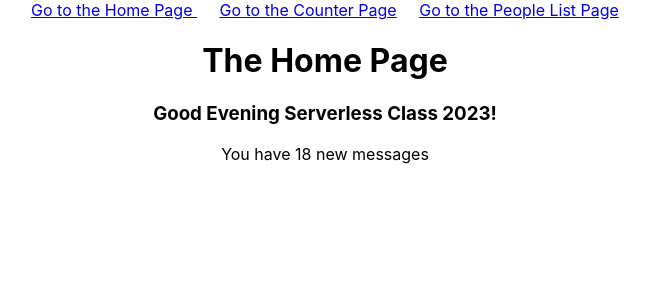
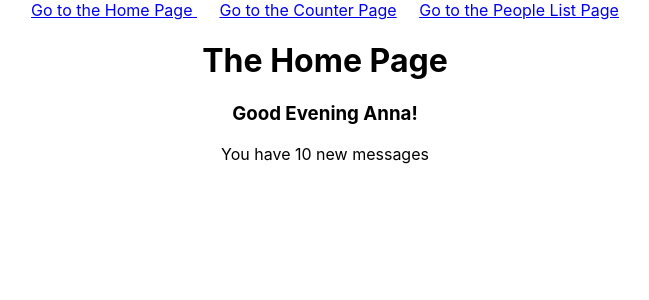
Before and after one commit to annamccreery/my-react-app, a React (Create React App) app: page / in a window 1280 px wide. Shown: the top 300 px of the page, without its empty margins (315-964 px from the left). Built offline with nearby package versions, Linux system fonts and the light colour scheme.

Commit message:
bug fix
playing with code from another to see what the bug was. It was fixed when I removed "importing React..."

```diff
--- a/src/pages/HomePage.js
+++ b/src/pages/HomePage.js
@@ -3,7 +3,7 @@ import { Greeting } from '../Greeting';
 export const HomePage = () => (
     <>
     <h1>The Home Page</h1>
-    <Greeting name="Serverless Class 2023" numberOfMessages={18}/>
+    <Greeting name="Anna" numberOfMessages={10}/>
     </>
 
 
```
